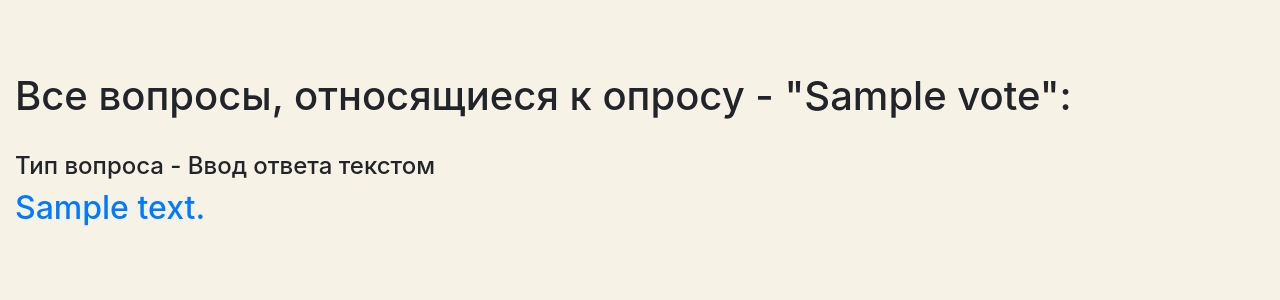
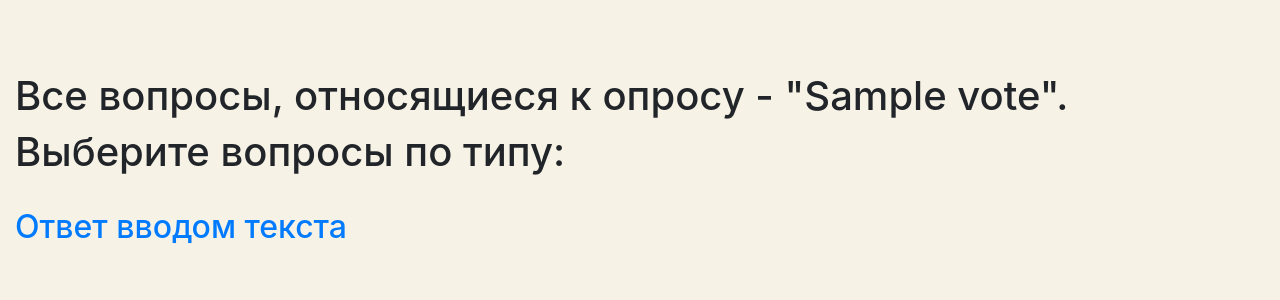
Before and after one commit to tsyganno/poll-service, a Django app: page /votes/1/ in a window 1280 px wide. Shown: the part 233-533 px from the top of the page. Run offline with Django 4.2, Linux system fonts and the light colour scheme; a user stored in the database is signed in; tables that the repository leaves empty hold one stand-in row (values such as "Sample post"); some libraries are stand-ins or nearby versions.

Commit message:
add question by type

```diff
--- a/app_poll/models.py
+++ b/app_poll/models.py
@@ -20,7 +20,7 @@ class Vote(models.Model):
 class Question(models.Model):
     vote = models.ForeignKey('Vote', null=True, on_delete=models.CASCADE, verbose_name='Опрос')
     TYPE = (
-        ('text', 'Ввод ответа текстом'),
+        ('text', 'Ответ вводом текста'),
         ('one_choice', 'Ответ с выбором одного варианта'),
         ('some_choices', 'Ответ с выбором нескольких вариантов'),
     )
--- a/app_poll/templates/app_poll/outcome.html
+++ b/app_poll/templates/app_poll/outcome.html
@@ -1,6 +1,6 @@
 {% extends "layout/base.html" %}
 {% load crispy_forms_tags %}
-{% block title %}Вопрос с одним вариантом ответа{% endblock %}
+{% block title %}Результаты{% endblock %}
 
 {% block css %}
 <style>
--- a/app_poll/templates/app_poll/questions.html
+++ b/app_poll/templates/app_poll/questions.html
@@ -1,6 +1,6 @@
 {% extends "layout/base.html" %}
 {% load crispy_forms_tags %}
-{% block title %}Домашняя страница{% endblock %}
+{% block title %}Вопросы по типу{% endblock %}
 
 {% block css %}
 <style>
@@ -11,18 +11,16 @@ body {
 {% endblock %}
 
 {% block content %}
-<h1>Все вопросы, относящиеся к опросу - "{{ vote }}":</h1>
+<h1>Все вопросы, относящиеся к опросу - "{{ vote }}".</h1>
+<h1>Выберите вопросы по типу:</h1>
     <br>
-    {% for question in questions %}
-            {% if question.type_question == 'one_choice' %}
-                <h4>Тип вопроса - {{ question.get_type_question_display }}</h4>
-                <h2><a href="{% url 'poll:variant' question.pk %}">{{ question.text }}</a></h2>
-            {% elif question.type_question == 'text' %}
-                <h4>Тип вопроса - {{ question.get_type_question_display }}</h4>
-                <h2><a href="{% url 'poll:text_answer' question.pk %}">{{ question.text }}</a></h2>
+    {% for type in types %}
+            {% if type == 'one_choice' %}
+                <h2><a href="{% url 'poll:question_by_type' vote.pk type %}">Ответ с выбором одного варианта</a></h2>
+            {% elif type == 'text' %}
+                <h2><a href="{% url 'poll:question_by_type' vote.pk type %}">Ответ вводом текста</a></h2>
             {% else %}
-                <h4>Тип вопроса - {{ question.get_type_question_display }}</h4>
-                <h2><a href="{% url 'poll:some_variant' question.pk %}">{{ question.text }}</a></h2>
+                <h2><a href="{% url 'poll:question_by_type' vote.pk type %}">Ответ с выбором нескольких вариантов</a></h2>
             {% endif %}
             <br>
     {% endfor %}
--- a/app_poll/templates/app_poll/votes.html
+++ b/app_poll/templates/app_poll/votes.html
@@ -1,6 +1,6 @@
 {% extends "layout/base.html" %}
 {% load crispy_forms_tags %}
-{% block title %}Домашняя страница{% endblock %}
+{% block title %}Опросы{% endblock %}
 
 {% block css %}
 <style>
--- a/app_poll/urls.py
+++ b/app_poll/urls.py
@@ -1,6 +1,6 @@
 from django.urls import path
 from app_poll.views import IndexView, VoteView, QuestionView, VariantView, TextAnswerView, record_to_model_one_answer, \
-    SomeVariantView, record_to_model_some_answers, OutcomeView
+    SomeVariantView, record_to_model_some_answers, OutcomeView, QuestionByTypeView
 
 
 app_name = 'poll'
@@ -8,6 +8,7 @@ urlpatterns = [
     path('', IndexView.as_view(), name='index'),
     path('votes/', VoteView.as_view(), name='vote'),
     path('votes/<int:pk>/', QuestionView.as_view(), name='question'),
+    path('votes/question/<int:pk>/<str:type>/', QuestionByTypeView.as_view(), name='question_by_type'),
     path('votes/one_answer_question/<int:pk>/', VariantView.as_view(), name='variant'),
     path('votes/one_answer_question/result/<int:pk>/', record_to_model_one_answer, name='result_one_variant'),
     path('votes/some_answers_question/<int:pk>/', SomeVariantView.as_view(), name='some_variant'),
--- a/app_poll/views.py
+++ b/app_poll/views.py
@@ -24,13 +24,28 @@ def custom_handler500(request):
     return HttpResponseServerError('Ошибка сервера!')
 
 
+class QuestionByTypeView(LoginRequiredMixin, TemplateView):
+    login_url = 'accounts:login'
+    template_name = 'app_poll/question_by_type.html'
+
+    def get_context_data(self, **kwargs):
+        context = super().get_context_data(**kwargs)
+        context['questions'] = Question.objects.filter(type_question=self.kwargs['type'], vote__id=self.kwargs['pk'])
+        context['vote'] = Vote.objects.get(id=self.kwargs['pk'])
+        context['type'] = Question.objects.filter(type_question=self.kwargs['type']).first()
+        return context
+
+
 class QuestionView(LoginRequiredMixin, TemplateView):
     login_url = 'accounts:login'
     template_name = 'app_poll/questions.html'
 
     def get_context_data(self, **kwargs):
         context = super().get_context_data(**kwargs)
-        context['questions'] = Question.objects.filter(vote__id=self.kwargs['pk'])
+        type_question_set = set()
+        for el in Question.objects.filter(vote__id=self.kwargs['pk']):
+            type_question_set.add(el.type_question)
+        context['types'] = type_question_set
         context['vote'] = Vote.objects.get(id=self.kwargs['pk'])
         return context
 
```
Also changed, not shown: app_poll/templates/app_poll/question_by_type.html (added, +26 -0 lines), app_poll/migrations/0003_alter_question_type_question.py (added).
